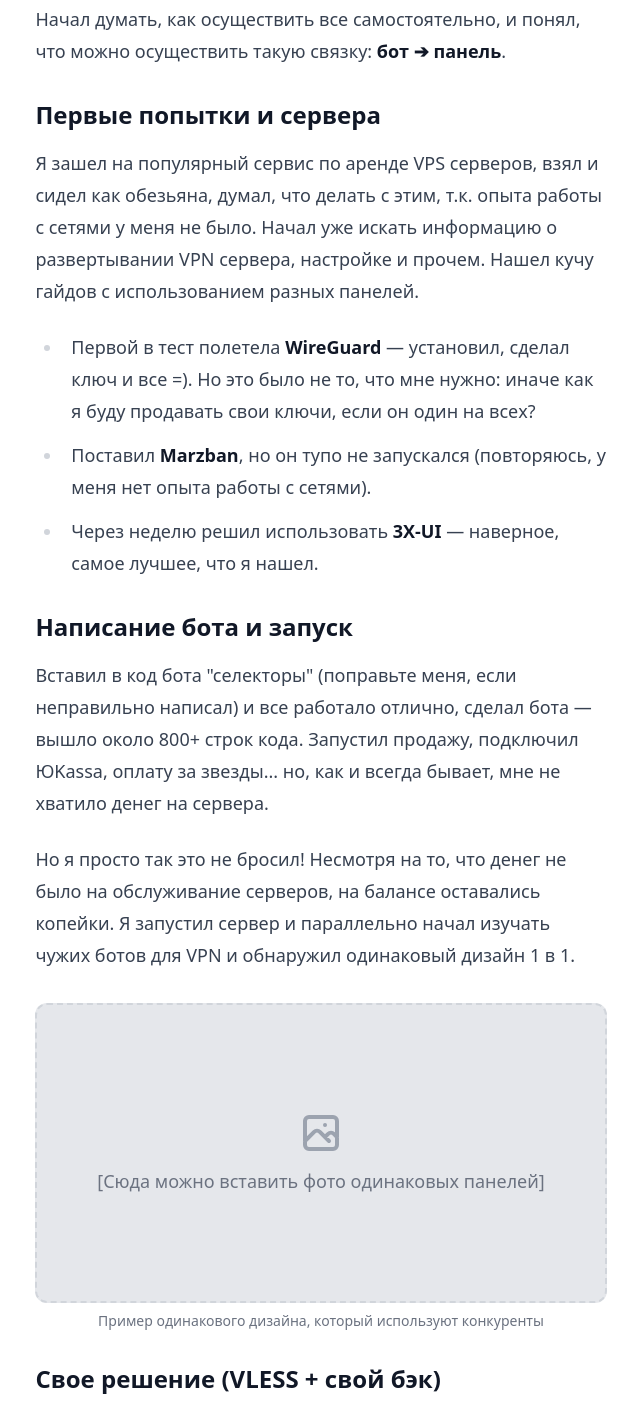
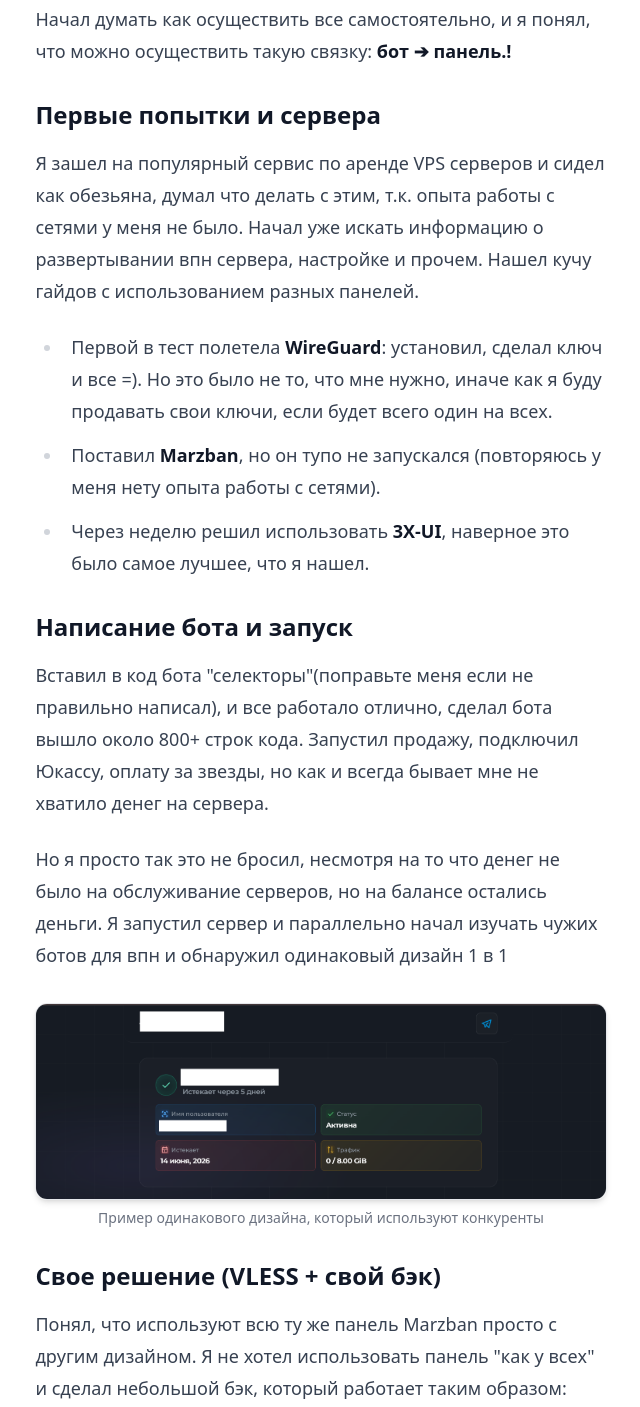
Before and after one commit to DDcore-light/FREE_VPN_BOT.github.io, a plain HTML site: page index.html in a window 1280 px wide. Shown: the part 783-2190 px from the top of the page, without its empty margins (319-959 px from the left). Drawn offline with nearby package versions, Linux system fonts and the light colour scheme.

Commit message:
Add files via upload

```diff
--- a/index.html
+++ b/index.html
@@ -4,12 +4,9 @@
     <meta charset="UTF-8">
     <meta name="viewport" content="width=device-width, initial-scale=1.0">
     <title>Мой опыт создания VPN-бота для Telegram</title>
-    <!-- Подключаем Tailwind CSS для красивого и быстрого дизайна -->
     <script src="https://cdn.tailwindcss.com"></script>
-    <!-- Подключаем плагин типографики для красивого текста статьи -->
     <script src="https://cdn.tailwindcss.com?plugins=typography"></script>
     <style>
-        /* Небольшая кастомная анимация для кнопки */
         .btn-hover {
             transition: all 0.3s ease;
         }
@@ -20,8 +17,6 @@
     </style>
 </head>
 <body class="bg-gray-50 text-gray-800 antialiased font-sans">
-
-    <!-- Шапка сайта -->
     <header class="bg-white shadow-sm border-b border-gray-200">
         <div class="max-w-4xl mx-auto px-4 py-6 flex justify-between items-center">
             <h1 class="text-xl font-bold text-gray-900">Блог Разработчика</h1>
@@ -29,10 +24,8 @@
         </div>
     </header>
 
-    <!-- Основной контент статьи -->
     <main class="max-w-3xl mx-auto px-4 py-12 sm:px-6 lg:px-8">
         <article class="prose prose-lg prose-blue mx-auto bg-white p-8 md:p-12 rounded-2xl shadow-sm border border-gray-100">
-
             <h1 class="text-3xl md:text-4xl font-extrabold text-gray-900 mb-6 leading-tight">
                 Как я написал своего VPN-бота для Telegram: от идеи до реализации
             </h1>
@@ -40,65 +33,58 @@
             <p class="text-gray-500 text-sm mb-8">Опубликовано: Июнь 2026 | Время чтения: 4 мин</p>
 
             <p class="lead text-xl text-gray-600 mb-6">
-                Всех приветствую! Моя первая статья в жизни, поэтому строго прошу не судить. Я являюсь разработчиком Telegram ботов уже 4 года, моим первым проектом была CRM для барбер-шопов.
+                Всех приветствую ! Моя первая статья в жизни, поэтому строго прошу не судить. Я являюсь разработчиком Telegram ботов уже 4 года, моим первым проектом была CRM для барбер-шопов.
             </p>
 
             <p>
-                История разработки началась с того момента, как всякие VPN боты с продажами своих ключей стали лезть из каждого утюга. Тут у меня загорелись глаза, я тут же побежал смотреть информацию, что и как делается, но ни одного нормального гайда по продажам VPN через бот на тот момент не было найдено. Я умудрился найти репозиторий GitHub, в котором был представлен нужный мне бот, посмотрел его, но ничего интересного не нашел.
+                История разработки началась с того момента, как всякие VPN боты с продажами своих ключей стали лезть из каждого утюга, и тут у меня загорелись глаза, я тут же побежал смотреть информацию о том, как он делается, но ни одного нормального гайда по продажам впн через бот на тот момент не было найдено. Но я умудрился найти репозиторий гитхаба, в котором был представлен нужный мне бот, я посмотрел его, но ничего интересного не нашел.
             </p>
 
             <p>
-                Начал думать, как осуществить все самостоятельно, и понял, что можно осуществить такую связку: <strong>бот ➔ панель</strong>.
+                Начал думать как осуществить все самостоятельно, и я понял, что можно осуществить такую связку: <strong>бот ➔ панель.!</strong>
             </p>
 
             <h3 class="text-2xl font-bold text-gray-900 mt-8 mb-4">Первые попытки и сервера</h3>
             <p>
-                Я зашел на популярный сервис по аренде VPS серверов, взял и сидел как обезьяна, думал, что делать с этим, т.к. опыта работы с сетями у меня не было. Начал уже искать информацию о развертывании VPN сервера, настройке и прочем. Нашел кучу гайдов с использованием разных панелей.
+                Я зашел на популярный сервис по аренде VPS серверов и сидел как обезьяна, думал что делать с этим, т.к. опыта работы с сетями у меня не было. Начал уже искать информацию о развертывании впн сервера, настройке и прочем. Нашел кучу гайдов с использованием разных панелей.
             </p>
             <ul>
-                <li>Первой в тест полетела <strong>WireGuard</strong> — установил, сделал ключ и все =). Но это было не то, что мне нужно: иначе как я буду продавать свои ключи, если он один на всех?</li>
-                <li>Поставил <strong>Marzban</strong>, но он тупо не запускался (повторяюсь, у меня нет опыта работы с сетями).</li>
-                <li>Через неделю решил использовать <strong>3X-UI</strong> — наверное, самое лучшее, что я нашел.</li>
+                <li>Первой в тест полетела <strong>WireGuard</strong>: установил, сделал ключ и все =). Но это было не то, что мне нужно, иначе как я буду продавать свои ключи, если будет всего один на всех.</li>
+                <li>Поставил <strong>Marzban</strong>, но он тупо не запускался (повторяюсь у меня нету опыта работы с сетями).</li>
+                <li>Через неделю решил использовать <strong>3X-UI</strong>, наверное это было самое лучшее, что я нашел.</li>
             </ul>
 
             <h3 class="text-2xl font-bold text-gray-900 mt-8 mb-4">Написание бота и запуск</h3>
             <p>
-                Вставил в код бота "селекторы" (поправьте меня, если неправильно написал) и все работало отлично, сделал бота — вышло около 800+ строк кода. Запустил продажу, подключил ЮKassa, оплату за звезды... но, как и всегда бывает, мне не хватило денег на сервера.
+                Вставил в код бота "селекторы"(поправьте меня если не правильно написал), и все работало отлично, сделал бота вышло около 800+ строк кода. Запустил продажу, подключил Юкассу, оплату за звезды, но как и всегда бывает мне не хватило денег на сервера.
             </p>
             <p>
-                Но я просто так это не бросил! Несмотря на то, что денег не было на обслуживание серверов, на балансе оставались копейки. Я запустил сервер и параллельно начал изучать чужих ботов для VPN и обнаружил одинаковый дизайн 1 в 1.
+                Но я просто так это не бросил, несмотря на то что денег не было на обслуживание серверов, но на балансе остались деньги. Я запустил сервер и параллельно начал изучать чужих ботов для впн и обнаружил одинаковый дизайн 1 в 1
             </p>
 
-            <!-- Блок для фотографии -->
             <figure class="my-8">
-                <div class="bg-gray-200 rounded-xl flex items-center justify-center border-2 border-dashed border-gray-300" style="height: 300px;">
-                    <span class="text-gray-500 font-medium flex flex-col items-center">
-                        <svg class="w-12 h-12 mb-2 text-gray-400" fill="none" stroke="currentColor" viewBox="0 0 24 24"><path stroke-linecap="round" stroke-linejoin="round" stroke-width="2" d="M4 16l4.586-4.586a2 2 0 012.828 0L16 16m-2-2l1.586-1.586a2 2 0 012.828 0L20 14m-6-6h.01M6 20h12a2 2 0 002-2V6a2 2 0 00-2-2H6a2 2 0 00-2 2v12a2 2 0 002 2z"></path></svg>
-                        [Сюда можно вставить фото одинаковых панелей]
-                    </span>
-                </div>
+                <img src="photo.png" alt="Одинаковый дизайн" class="rounded-xl w-full shadow-md border border-gray-200" onerror="this.style.display='none'">
                 <figcaption class="text-center text-sm text-gray-500 mt-2">Пример одинакового дизайна, который используют конкуренты</figcaption>
             </figure>
 
             <h3 class="text-2xl font-bold text-gray-900 mt-8 mb-4">Свое решение (VLESS + свой бэк)</h3>
             <p>
-                Я понял, что все используют ту же панель Marzban, просто с другим дизайном. Я не хотел использовать панель "как у всех" и сделал небольшой бэк, который работает таким образом:
+                Понял, что используют всю ту же панель Marzban просто с другим дизайном. Я не хотел использовать панель "как у всех" и сделал небольшой бэк, который работает таким образом:
             </p>
             <blockquote class="border-l-4 border-blue-500 pl-4 italic text-gray-700 bg-blue-50 py-2 pr-2 rounded-r-lg">
-                Пользователь приходит к боту, просит у него ключ, который вставляется в HAPP, Hiddify и прочее. Запрашивает подключения к разным серверам по протоколу VLESS, после чего отдает HAPP все "локации", и пользователь сам выбирает то, что ему нужно. Вот и все! )))
+                пользователь приходит к боту, просит у него ключ, который вставляется в HAPP, Hidiffy и прочее, запрашивает подключения к разным серверам по протоколу VLESS, после чего отдает HAPP все "локации", и пользователь сам выбирает то, что ему нужно вот и все !)))
             </blockquote>
 
             <h3 class="text-2xl font-bold text-gray-900 mt-8 mb-4">Итоги и исходники</h3>
             <p>
-                Почему я решил написать эту статью? Все просто: когда я искал в интернете подобные гайды, я ничего не находил. Теперь пришло время опубликовать эту статью и код с гайдом.
+                Почему я решил написать эту статью ? Все просто, когда я искал в интернете подобные гайды , я ничего не находил, теперь пришло время опубликовать эту статью и код с гайдом)))) Все исходники будут на гит хабе.
             </p>
             <p>
-                Убедительная просьба не критиковать мой код, т.к. он был написан на коленке. Я его публикую исключительно для того, чтобы вы, доделав его, могли заработать деньги с продаж. Также я не буду писать полную инструкцию от А до Я, а лишь максимально короткий гайд (он есть в репозитории).
+                Убедительная просьба не критиковать мой код, т.к. он был написан на коленке, я его публикую исключительно для того, чтобы вы, доделав его, могли заработать деньги с продажи, также я не буду писать полную инструкцию от а до я, а лишь МАКСИМАЛЬНО короткий гайд
             </p>
 
-            <!-- Кнопка со ссылкой на GitHub -->
             <div id="github-link" class="mt-12 flex justify-center">
-                <a href="СЮДА_ВСТАВЬ_ССЫЛКУ_НА_ВТОРОЙ_РЕПОЗИТОРИЙ" target="_blank" class="btn-hover inline-flex items-center justify-center px-8 py-4 text-lg font-bold text-white bg-gray-900 rounded-full hover:bg-gray-800 focus:outline-none focus:ring-2 focus:ring-offset-2 focus:ring-gray-900">
+                <a href="https://github.com/DDcore-light/telgram_vpn_bot" target="_blank" class="btn-hover inline-flex items-center justify-center px-8 py-4 text-lg font-bold text-white bg-gray-900 rounded-full hover:bg-gray-800 focus:outline-none focus:ring-2 focus:ring-offset-2 focus:ring-gray-900">
                     <svg class="w-6 h-6 mr-3" fill="currentColor" viewBox="0 0 24 24" aria-hidden="true">
                         <path fill-rule="evenodd" d="M12 2C6.477 2 2 6.484 2 12.017c0 4.425 2.865 8.18 6.839 9.504.5.092.682-.217.682-.483 0-.237-.008-.868-.013-1.703-2.782.605-3.369-1.343-3.369-1.343-.454-1.158-1.11-1.466-1.11-1.466-.908-.62.069-.608.069-.608 1.003.07 1.531 1.032 1.531 1.032.892 1.53 2.341 1.088 2.91.832.092-.647.35-1.088.636-1.338-2.22-.253-4.555-1.113-4.555-4.951 0-1.093.39-1.988 1.029-2.688-.103-.253-.446-1.272.098-2.65 0 0 .84-.27 2.75 1.026A9.564 9.564 0 0112 6.844c.85.004 1.705.115 2.504.337 1.909-1.296 2.747-1.027 2.747-1.027.546 1.379.202 2.398.1 2.651.64.7 1.028 1.595 1.028 2.688 0 3.848-2.339 4.695-4.566 4.943.359.309.678.92.678 1.855 0 1.338-.012 2.419-.012 2.747 0 .268.18.58.688.482A10.019 10.019 0 0022 12.017C22 6.484 17.522 2 12 2z" clip-rule="evenodd"></path>
                     </svg>
@@ -108,16 +94,13 @@
             <p class="text-center text-sm text-gray-500 mt-4">
                 Перенаправит на GitHub репозиторий с кодом и инструкцией
             </p>
-
         </article>
     </main>
 
-    <!-- Подвал сайта -->
     <footer class="bg-white border-t border-gray-200 mt-12 py-8">
         <div class="max-w-4xl mx-auto px-4 text-center text-gray-500">
             <p>&copy; 2026 Блог Разработчика. Код бота распространяется как есть.</p>
         </div>
     </footer>
-
 </body>
 </html>
```
